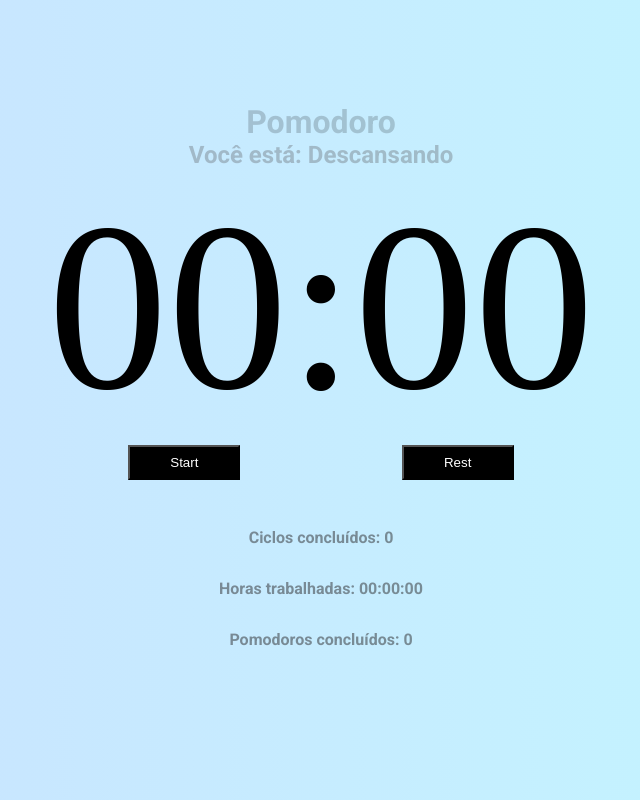
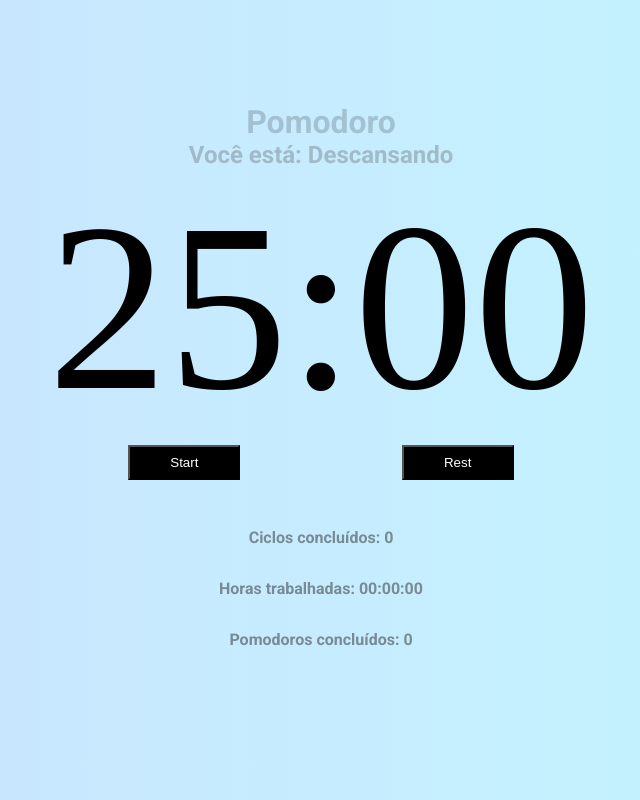
Before and after one commit to stherzada/pomodoro, a React (Vite) app: page / in a window 1280 px wide. Shown: the whole page, without its empty margins (319-959 px from the left). Built offline with nearby package versions, Linux system fonts and the light colour scheme; a web font is replaced by a local one.

Commit message:
fix: time of pomodoro

```diff
--- a/src/App.tsx
+++ b/src/App.tsx
@@ -7,7 +7,7 @@ function App(): JSX.Element {
       <div className="container">
         <h1>Pomodoro</h1>
         <PomodoroTimer
-          PomodoroTime={3600}
+          PomodoroTime={1500}
           shortRestTime={300}
           longRestTime={900}
           cycles={4}
```
